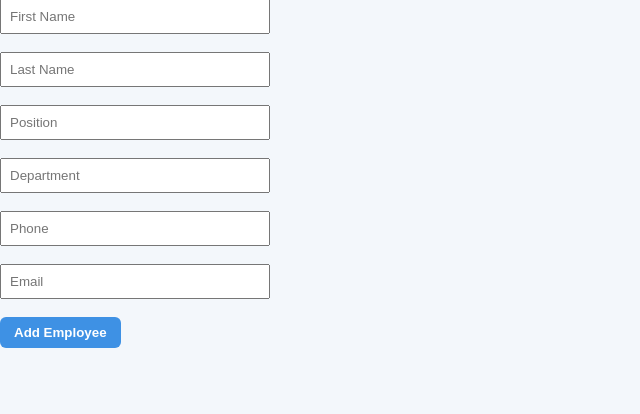
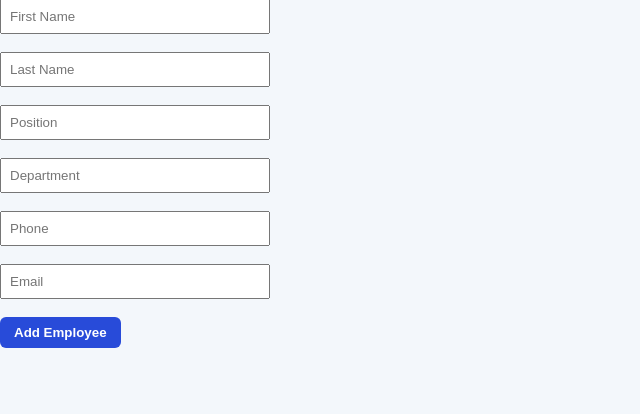
Before and after one commit to Waszka22/web-services-flask-project, a Flask app: page /add in a window 1280 px wide. Shown: the part 153-567 px from the top of the page, without its empty margins (0-640 px from the left). Run offline with Flask 3, Linux system fonts and the light colour scheme.

Commit message:
Adding CSS changes

```diff
--- a/static/style.css
+++ b/static/style.css
@@ -38,10 +38,12 @@ button {
     padding: 8px 14px;
     border: none;
     border-radius: 6px;
-    background: #3e91e4;
+    background: #284bd9;
     color: white;
     cursor: pointer;
     font-weight: bold;
+
+    transition: all 0.25s ease;
 }
 
 button:hover {
--- a/templates/index.html
+++ b/templates/index.html
@@ -94,7 +94,7 @@ Main homepage for the Employee Management System.
                 <span class="stat-icon green"></span>
                 <div>
                     <p>Weekly Payroll</p>
-                    <h2>€4,850</h2>
+                    <h2>€2,850</h2>
                 </div>
             </div>
 
```
Also changed, not shown: README.md.
